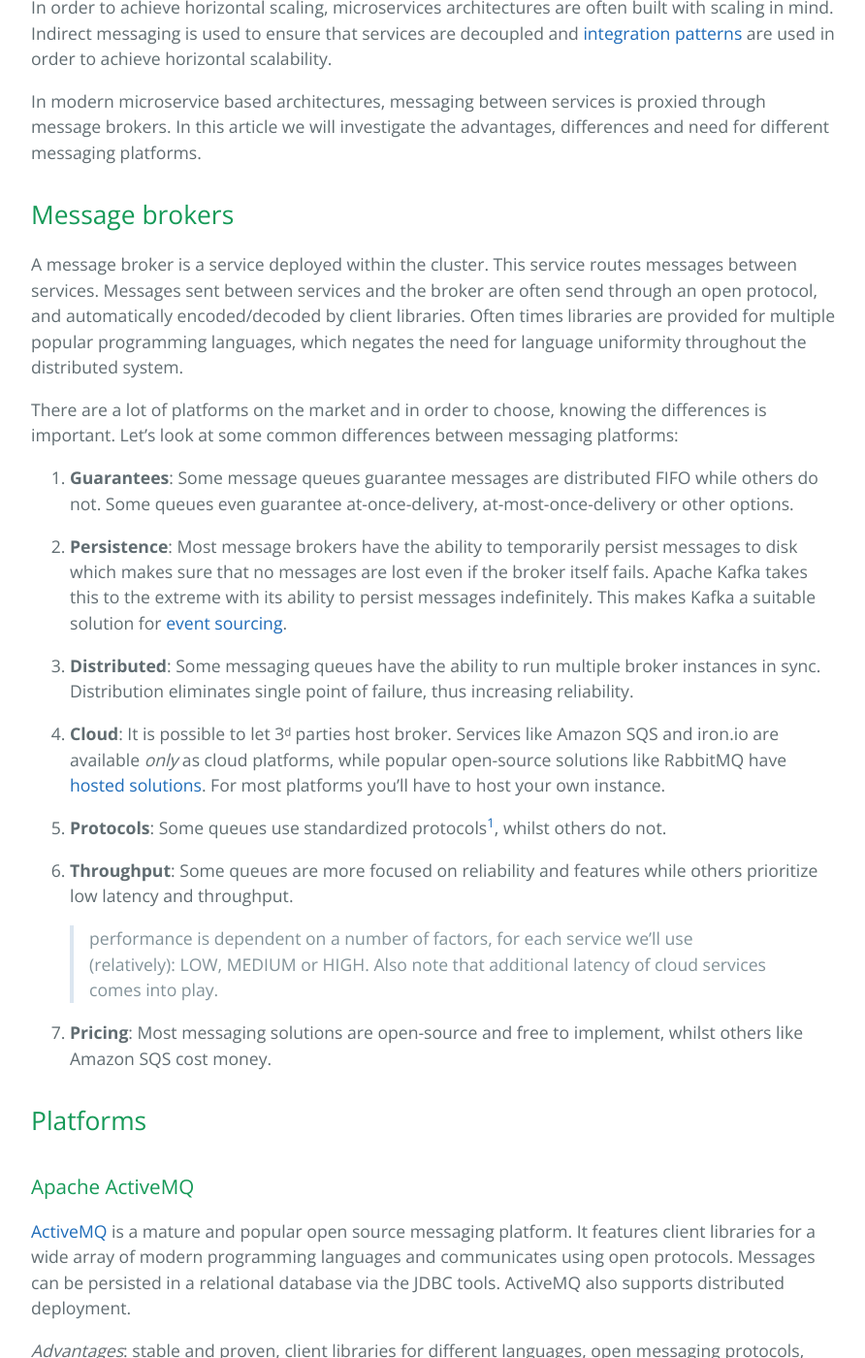
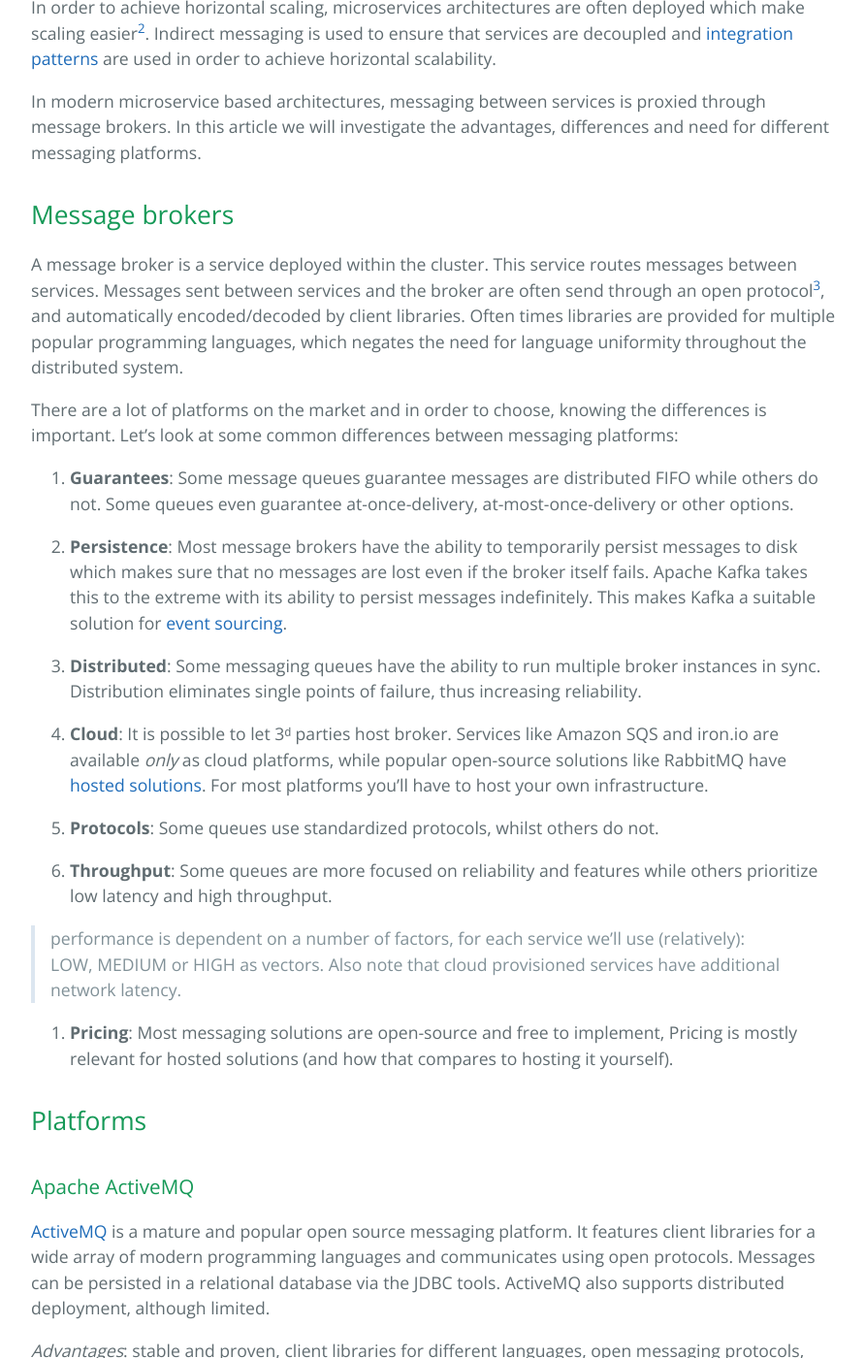
Before and after one commit to Kleinendorst/kleinendorst.github.io, a Jekyll site: the page built from _posts/2017-10-04-message-brokers.md, in a window 1280 px wide and 1400 px high, scrolled down 891 px. Shown: the whole window at 97% size, without its empty margins (192-1084 px from the left). Built offline with Jekyll 4.4.1, drawn with Linux system fonts in a browser that asks for light colours; nearby versions of some CDN libraries; comment, search, counter and statistics services are not loaded; some of the changed text lies outside the part shown.

Commit message:
Reviewed the message-broker article

```diff
--- a/_posts/2017-10-04-message-brokers.md
+++ b/_posts/2017-10-04-message-brokers.md
@@ -7,57 +7,81 @@
 ---
 When microservice architectures become bigger, it's important to think about the scalability of the system.
 When the processing power of the architecture isn't sufficient, it can be scaled up vertically by adding
-more RAM and Faster CPU's. This vertical approach is relatively easy because we don't have to change our
-code. At some point the limitations of vertical scaling are met, and it is time to think about horizontal scaling.
+more RAM or Faster CPU's. This vertical approach is relatively easy because we don't have to change our
+code. At some point the limitations of vertical scaling are met, and at this time,
+it's time to think about horizontal scaling.
 
 > Another disadvantage is downtime caused by vertical scaling.
 
 Horizontal scaling is achieved by adding more servers to perform computations.
 Horizontal scaling is considerably more difficult than vertical scaling because the
-architecture must allow horizontal scaling.
+architecture must allow horizontal scaling[^1].
 
-In order to achieve horizontal scaling, microservices architectures are often built
-with scaling in mind. Indirect messaging is used to ensure that services are decoupled
+In order to achieve horizontal scaling, microservices architectures are often deployed
+which make scaling easier[^2]. Indirect messaging is used to ensure that services are decoupled
 and [integration patterns](http://www.enterpriseintegrationpatterns.com/) are used in order to achieve horizontal scalability.
 
 In modern microservice based architectures, messaging between services is proxied through message brokers. In this article we will investigate the advantages, differences and need for different messaging platforms.
 
 ## Message brokers
-A message broker is a service deployed within the cluster. This service routes messages between services. Messages sent between services and the broker are often send through an open protocol, and automatically encoded/decoded by client libraries. Often times libraries are provided for multiple popular programming languages, which negates the need for language uniformity throughout the distributed system.
+A message broker is a service deployed within the cluster. This service routes messages between services.
+Messages sent between services and the broker are often send through an open protocol[^3],
+and automatically encoded/decoded by client libraries. Often times libraries are provided for multiple popular programming languages,
+which negates the need for language uniformity throughout the distributed system.
 
-There are a lot of platforms on the market and in order to choose, knowing the differences is important. Let’s look at some common differences between messaging platforms:
+There are a lot of platforms on the market and in order to choose, knowing the differences is important.
+Let’s look at some common differences between messaging platforms:
 
-1. **Guarantees**: Some message queues guarantee messages are distributed FIFO while others do not. Some queues even guarantee at-once-delivery, at-most-once-delivery or other options.
+1. **Guarantees**: Some message queues guarantee messages are distributed FIFO while others do not.
+Some queues even guarantee at-once-delivery, at-most-once-delivery or other options.
 
-2. **Persistence**: Most message brokers have the ability to temporarily persist messages to disk which makes sure that no messages are lost even if the broker itself fails. Apache Kafka takes this to the extreme with its ability to persist messages indefinitely. This makes Kafka a suitable solution for [event sourcing](https://martinfowler.com/eaaDev/EventSourcing.html).
+2. **Persistence**: Most message brokers have the ability to temporarily persist messages to disk
+which makes sure that no messages are lost even if the broker itself fails.
+Apache Kafka takes this to the extreme with its ability to persist messages indefinitely.
+This makes Kafka a suitable solution for [event sourcing](https://martinfowler.com/eaaDev/EventSourcing.html).
 
-3. **Distributed**: Some messaging queues have the ability to run multiple broker instances in sync. Distribution eliminates single point of failure, thus increasing reliability.
+3. **Distributed**: Some messaging queues have the ability to run multiple broker instances in sync.
+Distribution eliminates single points of failure, thus increasing reliability.
 
-4. **Cloud**: It is possible to let 3ᵈ parties host broker. Services like Amazon SQS and iron.io are  available *only* as cloud platforms, while popular open-source solutions like RabbitMQ have [hosted solutions](https://www.cloudamqp.com/). For most platforms you’ll have to host your own instance.
+4. **Cloud**: It is possible to let 3ᵈ parties host broker.
+Services like Amazon SQS and iron.io are  available *only* as cloud platforms,
+while popular open-source solutions like RabbitMQ have [hosted solutions](https://www.cloudamqp.com/).
+For most platforms you’ll have to host your own infrastructure.
 
-5. **Protocols**: Some queues use standardized protocols[^1], whilst others do not.
+5. **Protocols**: Some queues use standardized protocols, whilst others do not.
 
-6. **Throughput**: Some queues are more focused on reliability and features while others prioritize low latency and throughput.
-> performance is dependent on a number of factors, for each service we'll use (relatively): LOW, MEDIUM or HIGH.
-> Also note that additional latency of cloud services comes into play.
+6. **Throughput**: Some queues are more focused on reliability and features
+while others prioritize low latency and high throughput.
 
-7. **Pricing**: Most messaging solutions are open-source and free to implement, whilst others like Amazon SQS cost money.
+> performance is dependent on a number of factors, for each service we'll use (relatively): LOW, MEDIUM or HIGH as vectors.
+> Also note that cloud provisioned services have additional network latency.
+
+7. **Pricing**: Most messaging solutions are open-source and free to implement,
+Pricing is mostly relevant for hosted solutions (and how that compares to hosting it yourself).
 
 ## Platforms
 ### Apache ActiveMQ
-[ActiveMQ](http://activemq.apache.org/) is a mature and popular open source messaging platform. It features client libraries for a wide array of modern programming languages and
-communicates using open protocols. Messages can be persisted in a relational database via the JDBC tools. ActiveMQ also supports distributed deployment.
+[ActiveMQ](http://activemq.apache.org/) is a mature and popular open source messaging platform.
+It features client libraries for a wide array of modern programming languages and
+communicates using open protocols. Messages can be persisted in a relational database via the JDBC tools.
+ActiveMQ also supports distributed deployment, although limited.
 
-*Advantages*: stable and proven, client libraries for different languages, open messaging protocols, advanced integration patterns build in, REST api for retrieving performance metrics, open-source
+*Advantages*: stable and proven, client libraries for different languages,
+open messaging protocols, advanced integration patterns build in,
+REST api for retrieving performance metrics, open-source
 
-*Disadvantages*: One of the slower queues, weak security model, client library is part of JMS specification there is also Spring integration but no mature standalone implementation
+*Disadvantages*: One of the slower queues,
+client library is part of JMS specification there is also Spring integration but no mature standalone implementation
 
 | Persistence | Distributed | Cloud | Protocols | Throughput | Price |
 |-------------|-------------|-------|-----------|------------|-------|
 | <i class="material-icons">done</i>via JDBC | <i class="material-icons">done</i> |<i class="material-icons">clear</i> | OpenWire, Stomp, AMQP, MQTT | [LOW](http://activemq.apache.org/performance.html) |   -   |
 
 ### Amazon Simple Queue Service
-[Amazon’s simple queue service](https://aws.amazon.com/sqs/) is a hosted queuing solutions which is easy to setup. SQS was the first service added in Amazon’s AWS. The main selling point for SQS is it’s elimination of operational costs.
+[Amazon’s simple queue service](https://aws.amazon.com/sqs/) is a hosted
+queuing solutions which is easy to setup.
+SQS was the first service added in Amazon’s AWS.
+The main selling point for SQS is it’s elimination of operational costs of running own hardware.
 
 *Advantages*: simple to setup, secure, scales elastically, AWS integration, at least and exactly once guarantees
 
@@ -69,22 +93,25 @@
 
 ### Apache Apollo
 [Apache Apollo](https://activemq.apache.org/apollo/) is a message queue which was build from the foundations of Apache ActiveMQ.
-The Apollo project was made
-with performance and easy-of-use in mind.  Apollo scales exceptionally well on multi-core systems.
+Apollo was made with performance and easy-of-use in mind.  Apollo scales exceptionally well on multi-core systems.
 It can communicate in a wide variety of open protocols and has modern web/REST support.
 
 *Advantages*: fast in multi-core setups, open protocols, open-source, REST endpoints
 
-*Disadvantages*: lacks popularity, green-fields technology
+*Disadvantages*: lack of popularity, green-fields technology
 
 | Persistence | Distributed | Cloud | Protocols | Throughput | Price |
 |-------------|-------------|-------|-----------|------------|-------|
 | <i class="material-icons">done</i> | <i class="material-icons">done</i> | <i class="material-icons">clear</i> | OpenWire, Stomp, AMQP, MQTT | [HIGH](http://hiramchirino.com/stomp-benchmark/ec2-c1.xlarge/index.html) | - |
 
 ### Beanstalkd
-[Beanstalkd](http://kr.github.io/beanstalkd/) is a lightweight messaging queue which uses its own protocol for message delivery. It has clients for most popular languages, and features disk persistency via binlog files (optional). Beanstalkd sees each running instance as only one active job queue, but can uses so called tubes to support multiple job queues.
+[Beanstalkd](http://kr.github.io/beanstalkd/) is a lightweight messaging queue
+which uses its own protocol for message delivery.
+It has clients for most popular languages, and features disk persistence via binlog files (optional).
+Beanstalkd sees each running instance as only one active job queue,
+but can uses so called tubes to support multiple job queues.
 
-*Advantages*: lightweight, fast, easy configuration
+*Advantages*: lightweight, fast, easy to configure
 
 *Disadvantages*: Almost no features, Clients and monitoring tools are all third party.
 
@@ -98,8 +125,8 @@
 is more feature rich.
 
 Iron MQ sends messages via HTTP in JSON format and handles authentication. Library
-wrappers are available for Go, Ruby, .NET, Java, PHP, Python an JavaScript(node).
-It features monitoring via a web dashboard, high availability and data persistence.
+wrappers are available for Go, Ruby, .NET, Java, PHP, Python an JavaScript(Node).
+It features: monitoring via a web dashboard, high availability and data persistence.
 
 *Advantages*: Libraries in some popular languages, Different types of queue's (error queues)
 *Disadvantages*: Very expensive, latency introduced by being a cloud technology
@@ -128,18 +155,16 @@
 ### Apache Kafka
 [Apache Kafka](https://kafka.apache.org/) calls itself a distributed streaming platform. The model used by Kafka
 is slightly different than other message brokers, but still very feasible to use as one.
-Normal message brokers.
 
 Normal message brokers let you choose either a queuing or publish-subscribe models,
-Apache Kafka combines both, levering advantages of both[^3]. This ability makes it possible
-to create very resilient systems (through publish-subscribe) that also scales well (through queuing).
+Apache Kafka combines both[^5], levering advantages of both. This ability makes it possible
+to create very resilient systems (through publish-subscribe) that also scale well (through queuing).
 
 Apache Kafka defines one or more brokers as a cluster.
 It's possible that Kafka sends acknowledgments to publishers
 once messages are successfully replicated throughout the cluster.
-This model ensures that messages are not lost when a Kafka node dies.
-New nodes can be easily added to the cluster
-and load balancing is abstracted away from the developer.
+This ensures that messages are not lost when a Kafka node dies.
+New nodes can be easily added to the cluster and load balancing is abstracted away from the developer.
 
 *Advantages*: combines queuing and publish-subscribe, extremely fast, distributed
 
@@ -153,13 +178,15 @@
 ### ZeroMQ
 [ZeroMQ](http://zeromq.org/) isn't really a broker system, but is still relevant on our list.
 ZeroMQ can be seen as a library that layers on top of standard TCP sockets. Additional features
-provided by ZeroMQ are things like: [request/response (with load balancing)](http://api.zeromq.org/2-1:zmq-socket#_request_reply_pattern), [publish-subscribe](http://api.zeromq.org/2-1:zmq-socket#_publish_subscribe_pattern), and more.
+provided by ZeroMQ are things like: [request/response (with load balancing)](http://api.zeromq.org/2-1:zmq-socket#_request_reply_pattern), [publish-subscribe](http://api.zeromq.org/2-1:zmq-socket#_publish_subscribe_pattern),
+and more.
 
 *advantages*: extremely fast, handles receiving and sending messages asynchronously, doesn't introduce
 a single point of failure (broker), open-source, multi-platform, very simple API
 
 *disadvantages*: considerably more effort to implement, integration patterns should
 be implemented as part of the application, otherwise it's just direct communication.
+
 In the [last article]({% post_url 2017-10-03-microservice-message-solutions %}) we looked at the disadvantages of direct communication.
 
 | Persistence | Distributed | Cloud | Protocols | Throughput | Price |
@@ -169,8 +196,11 @@
 ## Conclusion
 In this article we just looked at a few of the [options available](http://queues.io/).
 When looking for a messaging platform it's important to think about the requirements and choose accordingly.
+This is the end of these blog posts about communication technologies to use for microservice systems.
 
 -----
-[^1]: Like [STOMP](https://stomp.github.io/) and [AMQP](https://www.amqp.org/)
-[^2]: [see](http://objectzen.com/2016/10/14/not-use-rabbitmq-real-time-messaging/)
-[^3]: More information can be found [here](https://kafka.apache.org/intro#kafka_mq)
+[^1]: [Scaling](https://en.wikipedia.org/wiki/Scalability)
+[^2]: Because microservices separate smaller software components from each other, scaling these smaller parts is easier. This improved granularity enables us to more precisely scale specific parts of the application.
+[^3]: Like [STOMP](https://stomp.github.io/) and [AMQP](https://www.amqp.org/)
+[^4]: [see](http://objectzen.com/2016/10/14/not-use-rabbitmq-real-time-messaging/)
+[^5]: More information can be found [here](https://kafka.apache.org/intro#kafka_mq)
```
Also changed, not shown: other parts of _posts/2017-10-04-message-brokers.md (+3 -3 lines).
